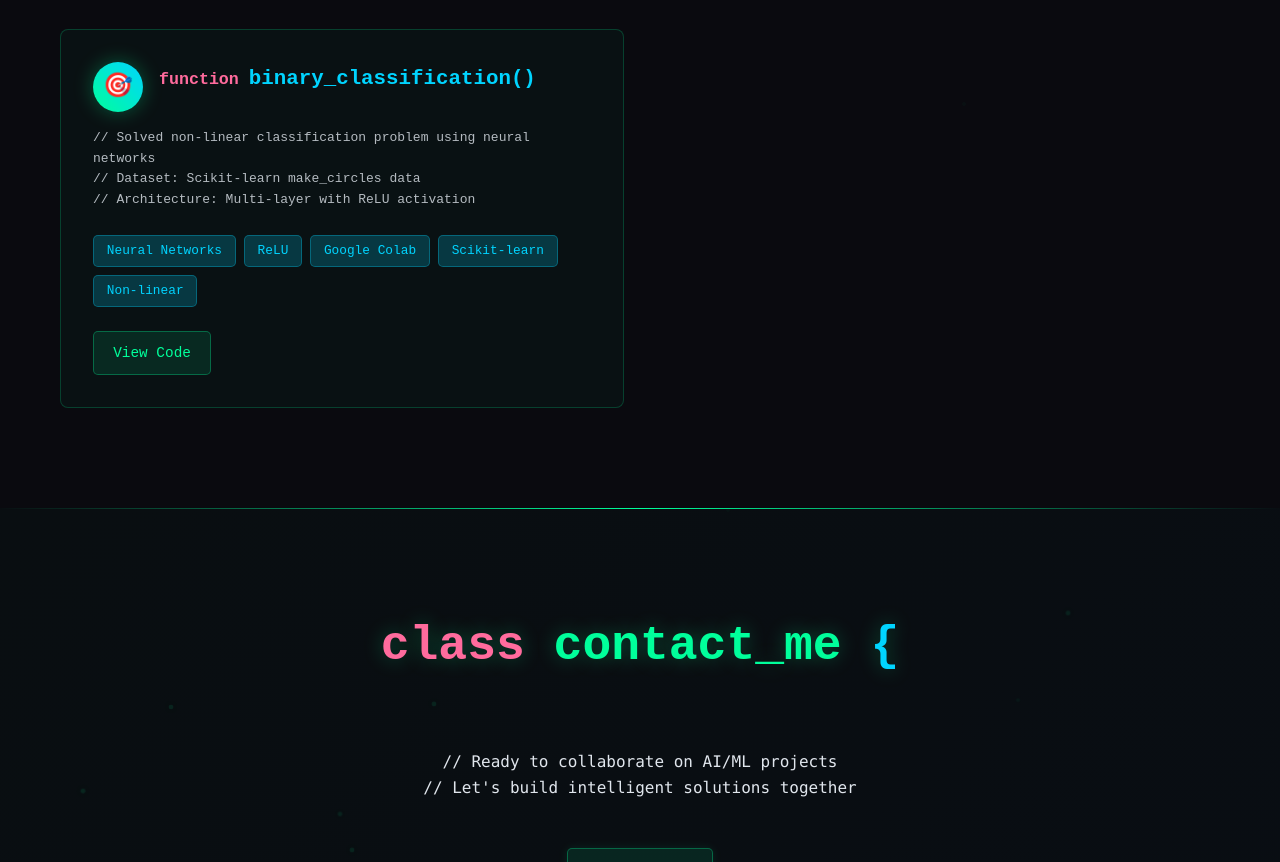
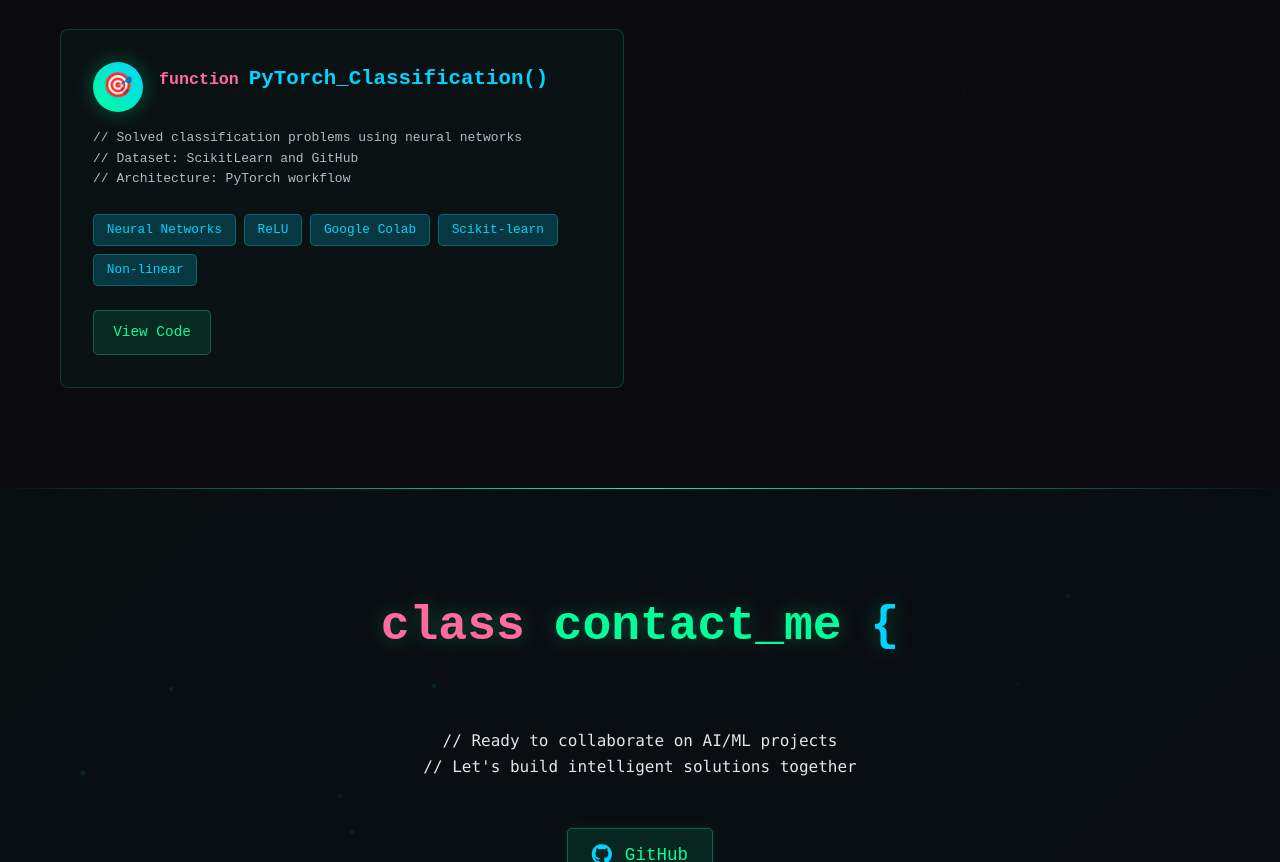
Before and after one commit to sebastianperezv/sebastianperezv.github.io, a plain HTML site: page index.html in a window 1280 px wide. Shown: the part 2445-3307 px from the top of the page. Drawn offline with Linux system fonts and the light colour scheme.

Commit message:
Update index.html

```diff
--- a/index.html
+++ b/index.html
@@ -665,11 +665,11 @@
                 <div class="project-card fade-in">
                     <div class="project-header">
                         <div class="project-icon">🎯</div>
-                        <h3>binary_classification()</h3>
+                        <h3>PyTorch_Classification()</h3>
                     </div>
-                    <p>// Solved non-linear classification problem using neural networks<br>
-                    // Dataset: Scikit-learn make_circles data<br>
-                    // Architecture: Multi-layer with ReLU activation</p>
+                    <p>// Solved classification problems using neural networks<br>
+                    // Dataset: ScikitLearn and GitHub<br>
+                    // Architecture: PyTorch workflow</p>
                     <div class="project-tags">
                         <span class="project-tag">Neural Networks</span>
                         <span class="project-tag">ReLU</span>
@@ -678,7 +678,7 @@
                         <span class="project-tag">Non-linear</span>
                     </div>
                     <div class="project-links">
-                        <a href="https://github.com/sebastianperezv/make-circles-dataset" target="_blank" class="project-link">View Code</a>
+                        <a href="https://github.com/sebastianperezv/Pytorch-Classification-exercises" target="_blank" class="project-link">View Code</a>
                     </div>
                 </div>
             </div>
```
